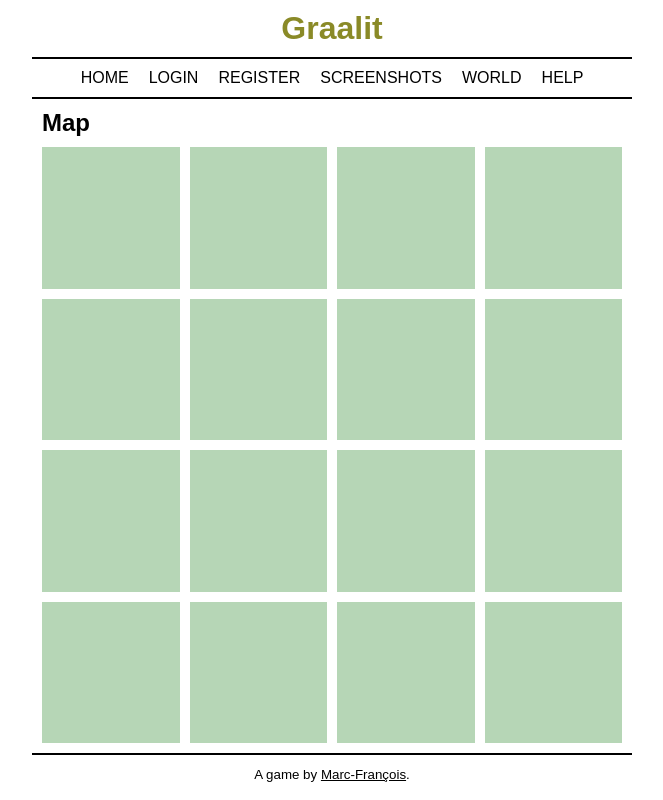
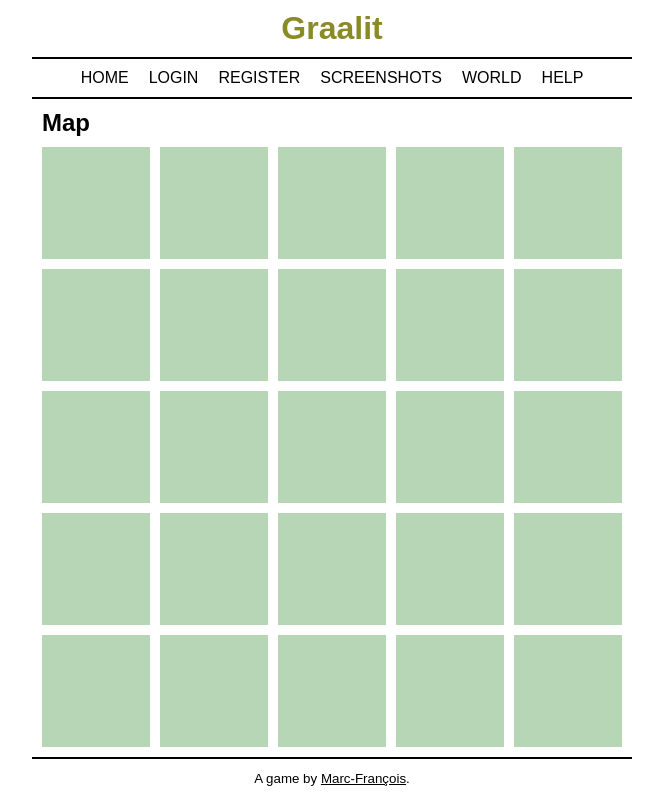
Before and after one commit to mfcochauxlaberge/graalit-client, a React app: page /map in a window 1280 px wide. Shown: the whole page, without its empty margins (308-971 px from the left). Built offline with nearby package versions, Linux system fonts and the light colour scheme.

Commit message:
Make map a 5x5 grid

```diff
--- a/src/Map.jsx
+++ b/src/Map.jsx
@@ -17,7 +17,7 @@ class Map extends Component {
       <Fragment>
         <h2>Map</h2>
         <div id="map">
-          {times(16, n => {
+          {times(25, n => {
             return (
               <div key={n} className="cell">
                 <img src={Empty} alt="Empty cell" />
--- a/src/styles/main.css
+++ b/src/styles/main.css
@@ -180,8 +180,8 @@ button {
 
 #map {
   display: grid;
-  grid-template-columns: 1fr 1fr 1fr 1fr;
-  grid-template-rows: 1fr 1fr 1fr 1fr;
+  grid-template-columns: 1fr 1fr 1fr 1fr 1fr;
+  grid-template-rows: 1fr 1fr 1fr 1fr 1fr;
   gap: 10px;
 }
 
```
